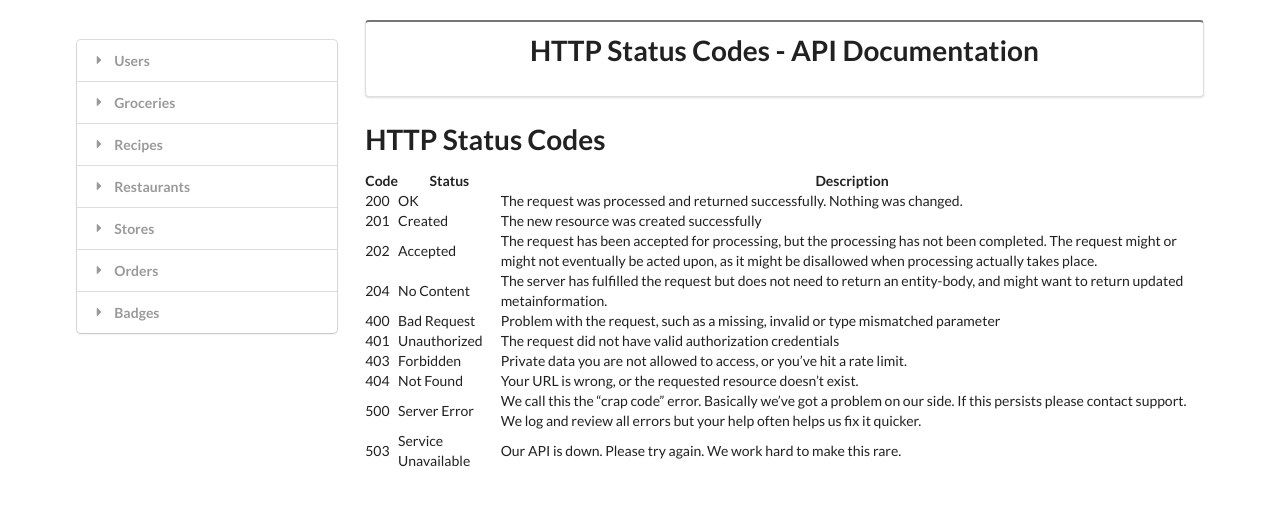
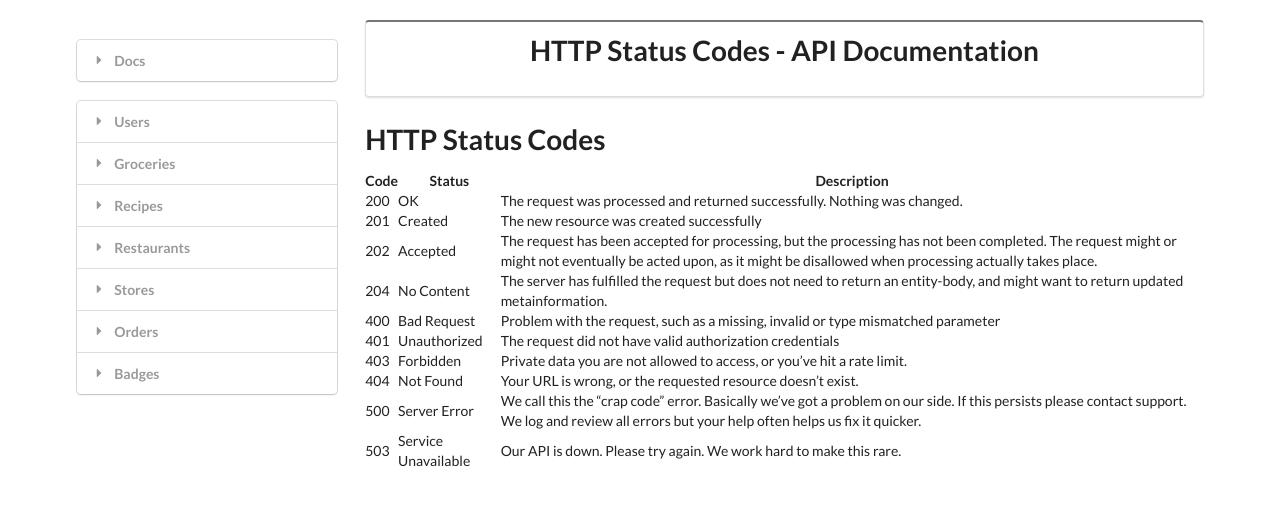
Before and after one commit to letsallchef/docs, a Jekyll site: the page built from status-codes.md, in a window 1280 px wide. Shown: the top 506 px of the page. Built offline with Jekyll 4.4.1, drawn with Linux system fonts in a browser that asks for light colours.

Commit message:
adds docs to sidebar

```diff
--- a/_includes/api-sidebar.html
+++ b/_includes/api-sidebar.html
@@ -1,3 +1,16 @@
+<div class="ui styled fluid accordion">
+	<div class="title">
+		<i class="dropdown icon"></i>
+		Docs
+	</div>
+	<div class="content">
+		<div class="ui vertical fluid menu">
+			<a href="{{ site.baseurl }}/http-methods" class="item">HTTP Methods</a>
+			<a href="{{ site.baseurl }}/status-codes" class="item">Status Codes</a>
+		</div>
+	</div>
+</div>
+<br>
 <div class="ui styled fluid accordion">
 	<div class="title">
 		<i class="dropdown icon"></i>
```
